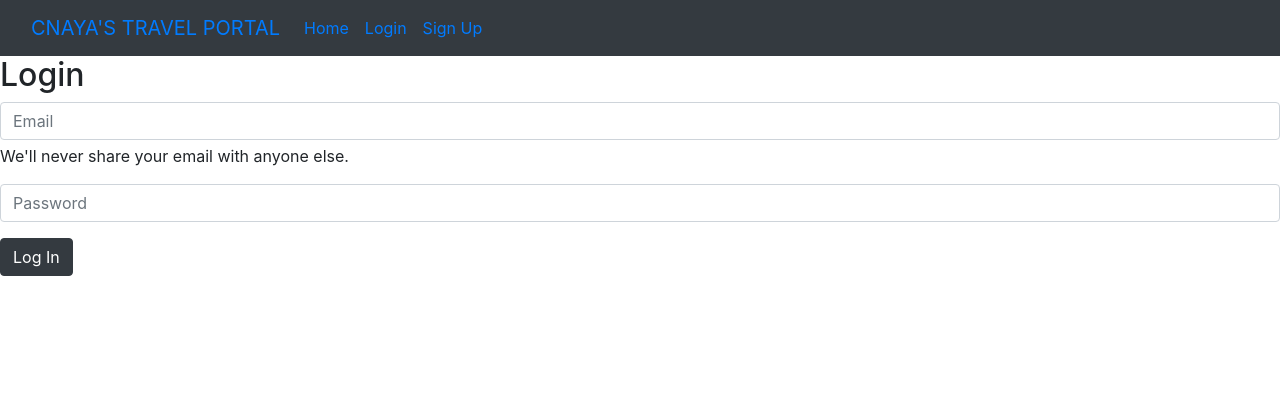
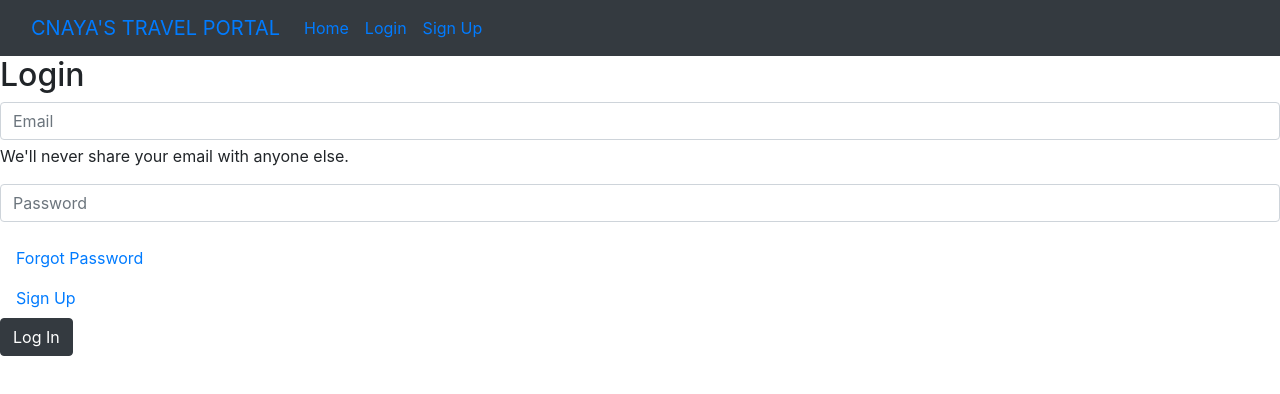
Before and after one commit to miketak/appone-web, a React (Create React App) app: page /login in a window 1280 px wide. Shown: the top 394 px of the page. Built offline with nearby package versions, Linux system fonts and the light colour scheme.

Commit message:
added links to ling

```diff
--- a/src/App.js
+++ b/src/App.js
@@ -5,6 +5,7 @@ import Navbar from "./components/navbar";
 import Home from "./components/home";
 import Signup from "./components/signup";
 import Login from "./components/login";
+import ForgotPassword from "./components/forgot.password";
 
 function App() {
   return (
@@ -18,8 +19,8 @@ function App() {
           <Route path="/home" element={<Home />} />
           <Route path="/login" element={<Login />} />
           <Route path="/signup" element={<Signup />} />
-          {/*<Route path="/forgotpassword" element={<ForgotPassword />} />
-          <Route path="/changepassword" element={<ChangePassword />} />
+          <Route path="/forgotpassword" element={<ForgotPassword />} />
+          {/*<Route path="/changepassword" element={<ChangePassword />} />
           <Route path="/dashboard" element={<Dashboard />} />
           <Route path="/quotation" element={<Quotation />} /> */}
         </Routes>
--- a/src/components/login.jsx
+++ b/src/components/login.jsx
@@ -1,5 +1,6 @@
 import React, { Component } from "react";
 import "bootstrap/dist/css/bootstrap.css";
+import { Link } from "react-router-dom";
 
 class Login extends Component {
   render() {
@@ -27,6 +28,12 @@ class Login extends Component {
               id="exampleInputPassword1"
             />
           </div>
+          <Link class="nav-link active" to="/forgotPassword">
+            Forgot Password
+          </Link>
+          <Link class="nav-link active" to="/signup">
+            Sign Up
+          </Link>
           <button type="submit" class="btn btn-primary btn-dark">
             Log In
           </button>
```
